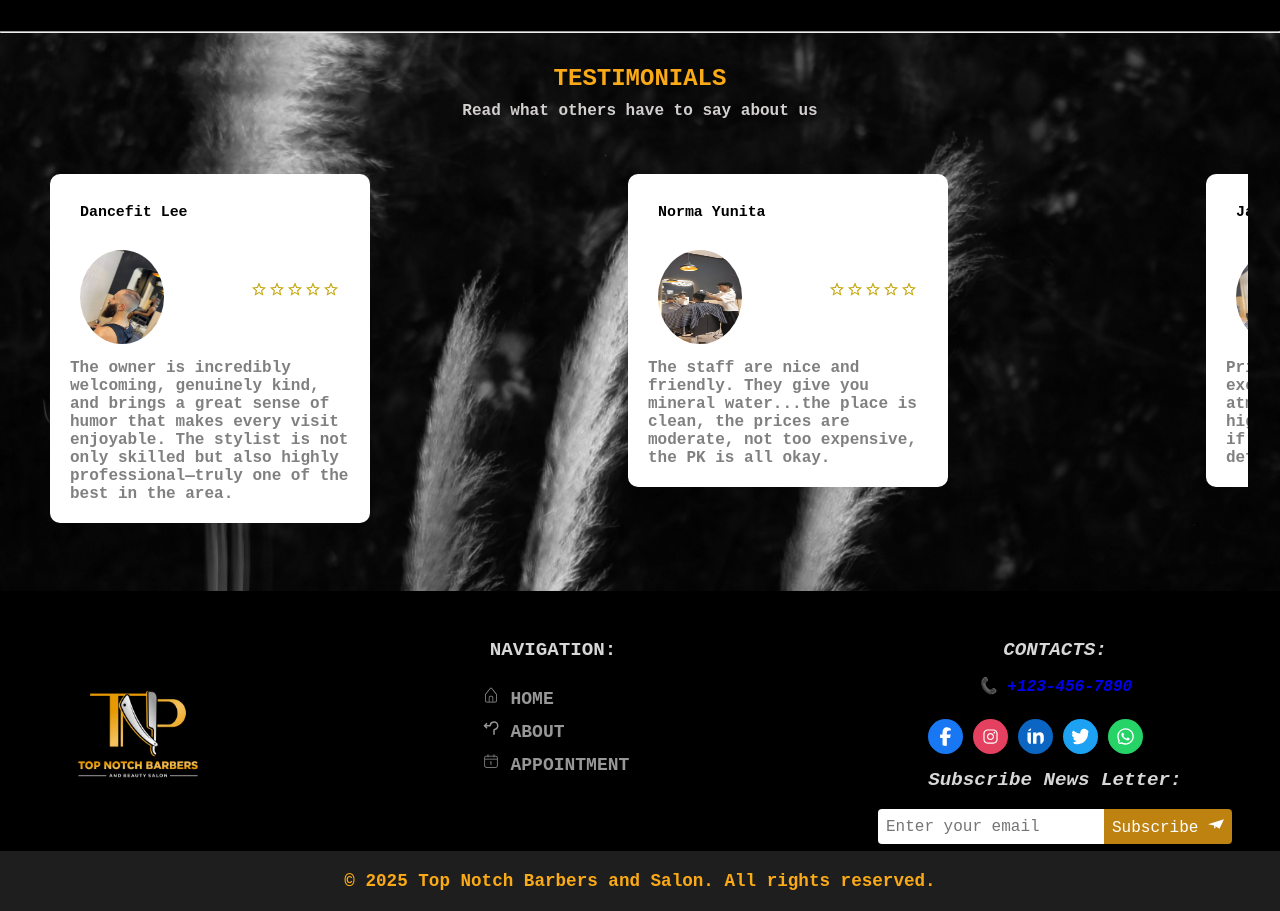
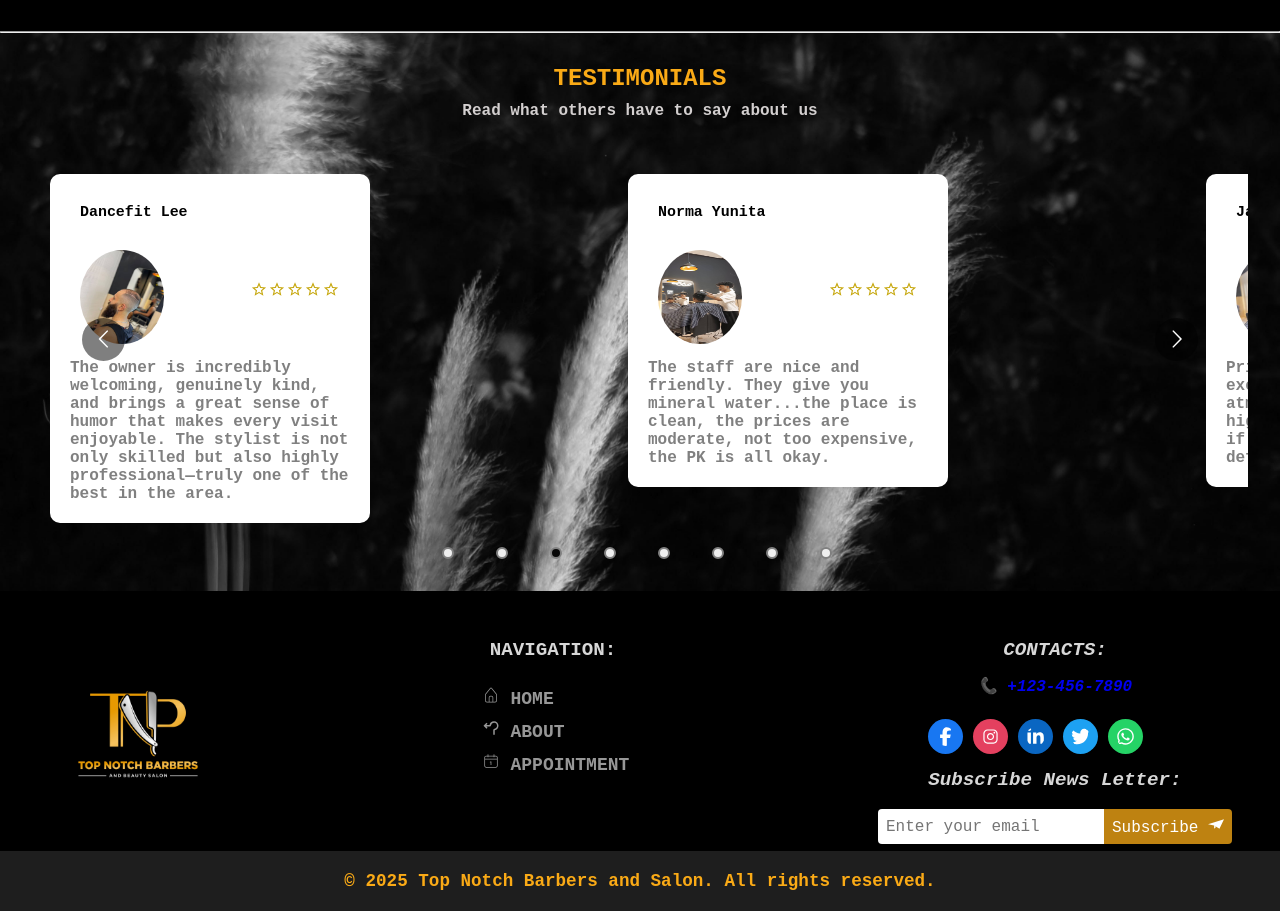
Before and after one commit to UCHEOGBU007/Top-Notch-Salon, a React (Vite) app: page / in a window 1280 px wide. Shown: the part 1921-2832 px from the top of the page. Built offline with nearby package versions, Linux system fonts and the light colour scheme; no server answers.

Commit message:
arrow added

```diff
--- a/src/Components/Appointment.jsx
+++ b/src/Components/Appointment.jsx
@@ -4,6 +4,8 @@ import Style from "../Css/Reservation.module.css";
 import Testimonials from "../Pagesection/Testimonials.jsx";
 
 const Reservation = () => {
+  // State to manage form inputs
+
   const [reservation, setReservation] = useState({
     name: "",
     date: "",
@@ -37,7 +39,7 @@ const Reservation = () => {
     // supase APi call function
 
     const { data, error } = await supabase
-      .from("top_notch_reservations") // ✅ Updated table name
+      .from("top_notch_reservations") //  table name
       .insert([reservation]);
 
     // Checking for api request if it turns out error
--- a/src/Pagesection/Ourservices.jsx
+++ b/src/Pagesection/Ourservices.jsx
@@ -6,6 +6,8 @@ import { GiRazor } from "react-icons/gi";
 import { TbRazorElectric } from "react-icons/tb";
 
 const Ourservices = () => {
+  // Array of services with icons, titles, and descriptions
+
   const services = [
     {
       icon: <GiRazor />,
@@ -35,6 +37,8 @@ const Ourservices = () => {
       <section className={Style.container}>
         <h2 className={Style.heading}>Our Services</h2>
         <div className={Style.grid}>
+          {/* Mapping through the services array to create service cards */}
+
           {services.map((service, index) => (
             <div className={Style.card} key={index}>
               <div className={Style.icon}>{service.icon}</div>
--- a/src/Pagesection/Testimonials.jsx
+++ b/src/Pagesection/Testimonials.jsx
@@ -39,8 +39,8 @@ const Testimonies = () => {
         autoPlay={true}
         autoPlaySpeed={2500}
         keyBoardControl={true}
-        removeArrowOnDeviceType={["tablet", "mobile", "desktop"]}
         partialVisible={true}
+        showDots={true}
         responsive={responsive}
       >
         {/* Testimony cards starts here . */}
```
Also changed, not shown: 8 other files (tests, documents, lock files or other folders).
